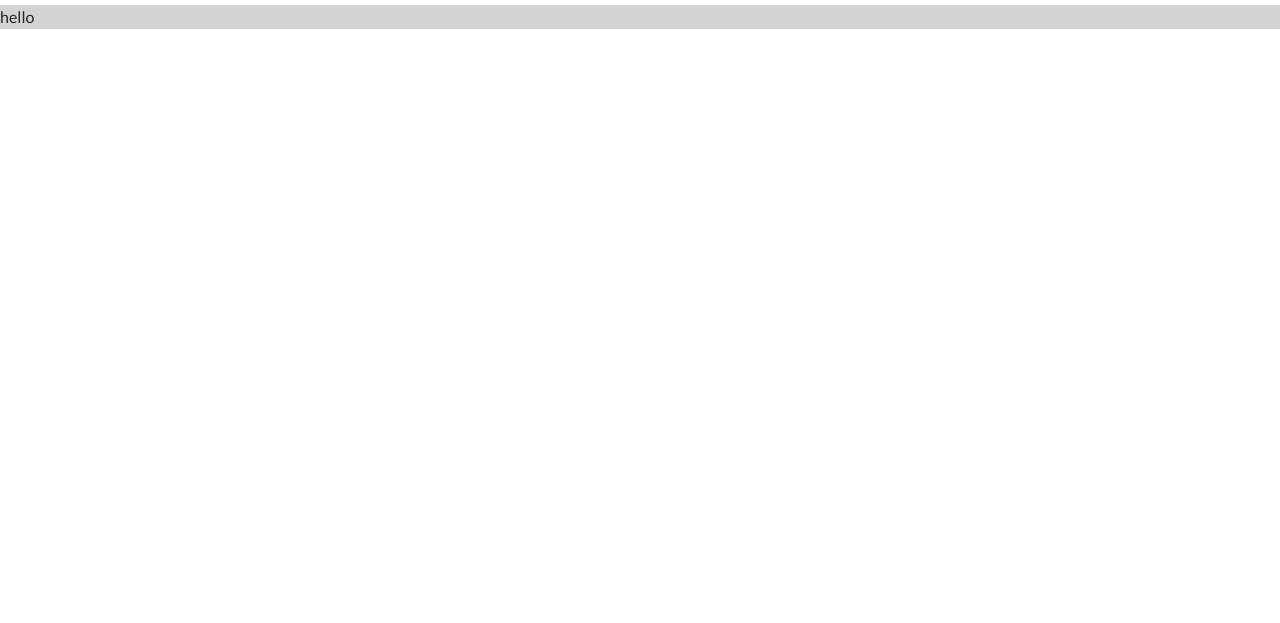
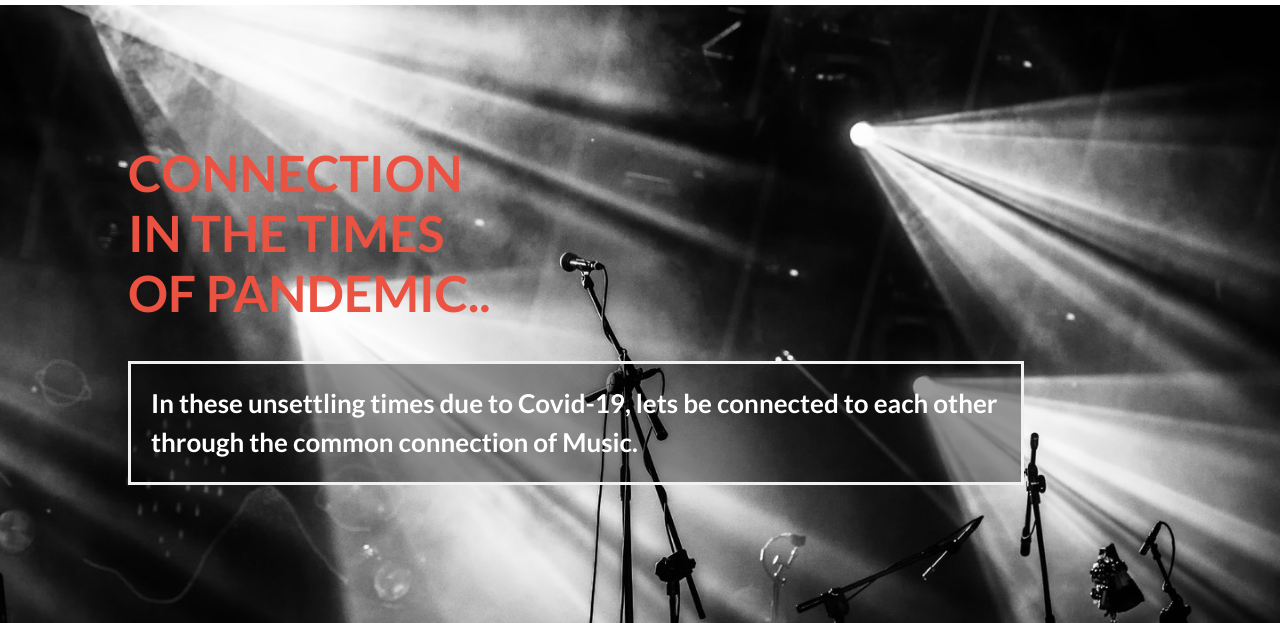
Before and after one commit to jrai0792/concerts-page, a website: page index.html in a window 1280 px wide. Shown: the part 177-800 px from the top of the page. Drawn offline with nearby package versions, Linux system fonts and the light colour scheme.

Commit message:
Added background image and content to the home page.

```diff
--- a/index.html
+++ b/index.html
@@ -62,7 +62,12 @@
         </nav>
     </header>
     <main>
-        hello
+        <!-- Home page -->
+        <section class="home-page">
+            <!-- <img  src="assets/images/background-image.jpg" alt="background image"> -->
+            <h1 class="orange-clr text-uppercase main-heading">Connection in the times of Pandemic..</h1>
+            <p class="bg-text">In these unsettling times due to Covid-19, lets be connected to each other through the common connection of Music.</p>
+        </section>
     </main>
     <footer></footer>
 </body>
--- a/style.css
+++ b/style.css
@@ -3,6 +3,7 @@ main {
   padding: 0;
   background-color: #d3d3d3;
   font-family: 'Lato', sans-serif;
+  overflow: hidden;
 }
 
 /* Text Color classes */
@@ -17,6 +18,10 @@ main {
 
 .darkgray-clr {
   color: rgb(59, 59, 59);
+}
+
+.orange-clr {
+  color: #ec5242;
 }
 
 /* Background color classes */
@@ -34,3 +39,44 @@ main {
   width: 230px;
   height: 100px;
 }
+
+/* Main section */
+
+.home-page {
+  height: 100vh;
+  width: 100vw;
+  background-image: url("assets/images/background-image.jpg");
+  background-repeat: no-repeat;
+  background-position: center;
+  background-size: cover;
+
+  /* filter: blur(8px); */
+
+  /* opacity: 0.2; */
+}
+
+.main-heading {
+  font-weight: bolder;
+  width: 30%;
+  font-size: 50px;
+  position: absolute;
+  left: 10%;
+  top: 40%;
+}
+
+.bg-text {
+  background-color: rgb(0, 0, 0); /* Fallback color */
+  background-color: rgba(0, 0, 0, 0.4); /* Black w/opacity/see-through */
+  color: white;
+  font-weight: bold;
+  border: 3px solid #f1f1f1;
+  position: absolute;
+  top: 75%;
+  left: 45%;
+  transform: translate(-50%, -50%);
+  z-index: 10;
+  width: 70%;
+  padding: 20px;
+  text-align: left;
+  font-size: 26px;
+}
```
Also changed, not shown: assets/images/background-image.jpg (added).
